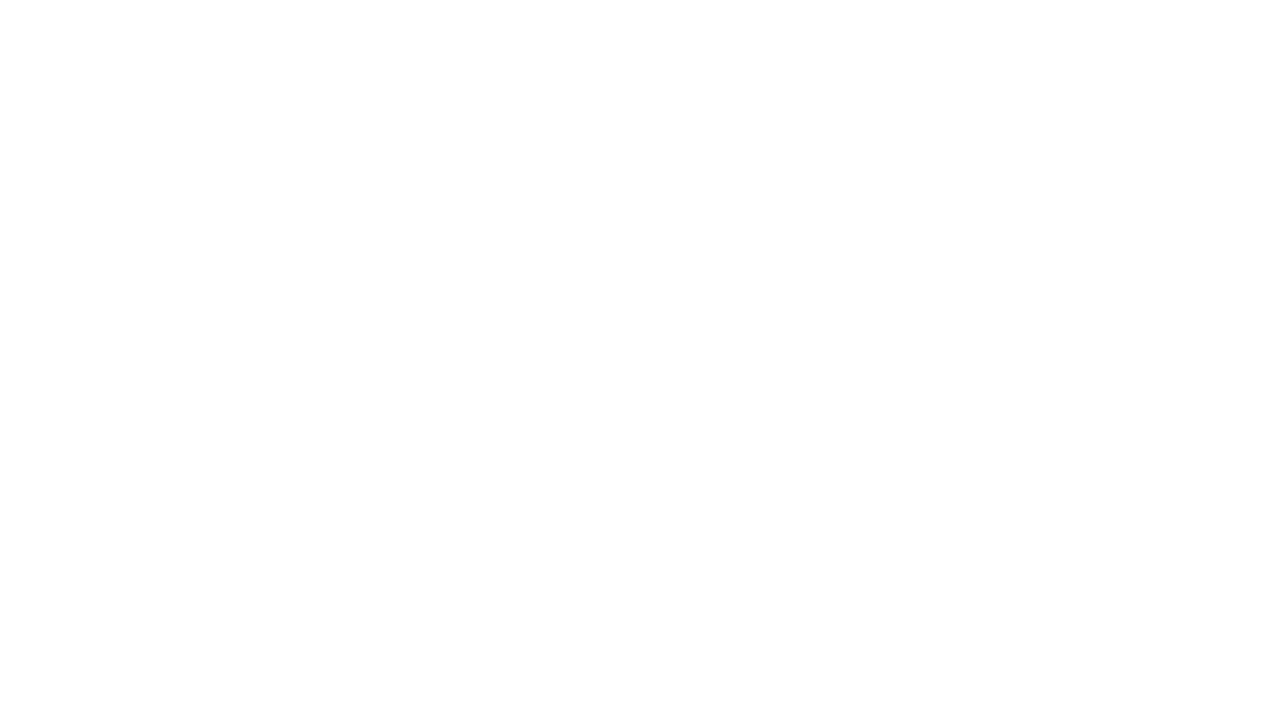
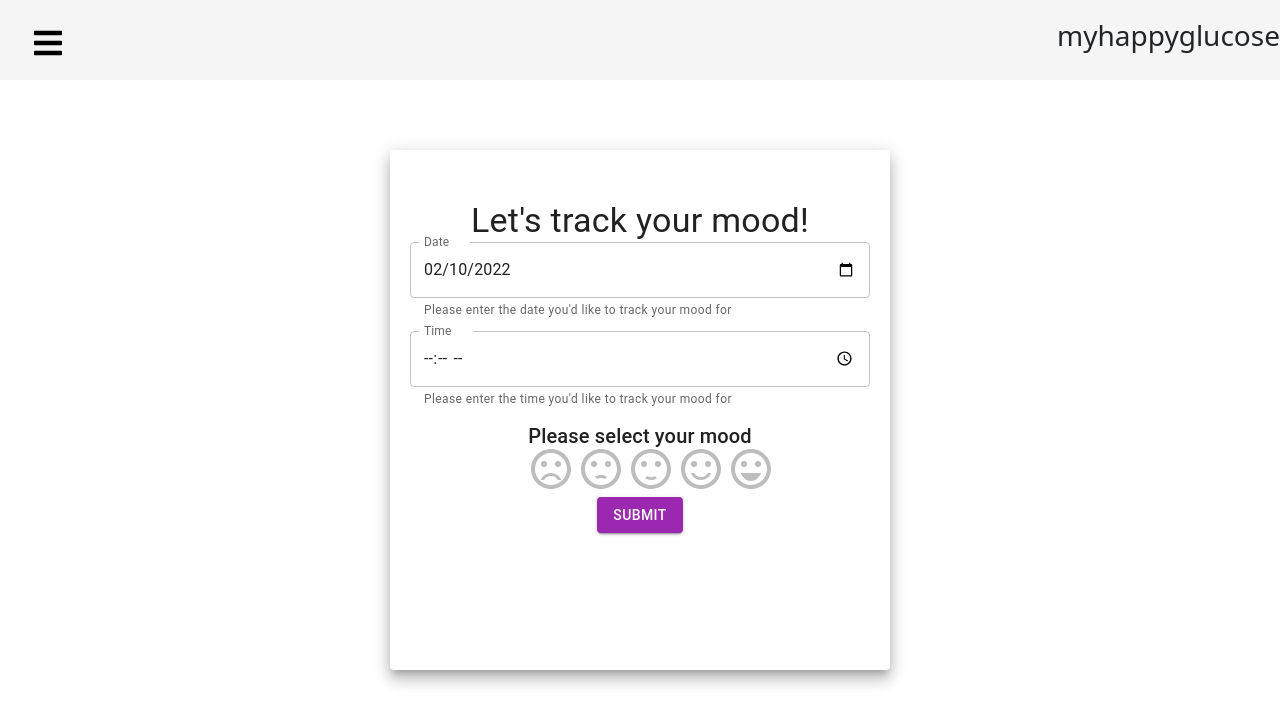
Before and after one commit to stephanie-chenn1/frontend-my-happy-glucose, a React (Create React App) app: page /track-mood in a window 1280 px wide. Before the commit this address had no page. Shown: the top 724 px of the page. Built offline with nearby package versions, Linux system fonts and the light colour scheme.

Commit message:
added mood tracking form

```diff
--- a/src/App.js
+++ b/src/App.js
@@ -12,6 +12,7 @@ import MealTracker from "./pages/TrackAMeal";
 import GlucoseTracker from "./pages/TrackGlucose";
 import Glucose from "./pages/Glucose";
 import FitnessTracker from "./pages/TrackFitness";
+import MoodTracker from "./pages/TrackMood";
 import Login from "./pages/Login";
 import { useState, useEffect } from "react";
 import axios from "axios";
@@ -20,6 +21,7 @@ function App() {
   const [numOfMealsSubmitted, setNumOfMealsSubmitted] = useState(0);
   const [numOfGlucoseSubmitted, setNumOfGlucoseSubmitted] = useState(0);
   const [numOfFitnessSubmitted, setNumOfFitnessSubmitted] = useState(0);
+  const [numOfMoodSubmitted, setNumOfMoodSubmitted] = useState(0);
 
   return (
     <div>
@@ -34,6 +36,7 @@ function App() {
                 numOfMealsSubmitted={numOfMealsSubmitted}
                 numOfGlucoseSubmitted={numOfGlucoseSubmitted}
                 numOfFitnessSubmitted={numOfFitnessSubmitted}
+                numOfMoodSubmitted={numOfMoodSubmitted}
               />
             }
           />
@@ -70,6 +73,16 @@ function App() {
             }
           />
           <Route path="/fitness" exact element={<Fitness />} />
+          <Route
+            path="/track-mood"
+            exact
+            element={
+              <MoodTracker
+                setNumOfMoodSubmitted={setNumOfMoodSubmitted}
+                numOfMoodSubmitted={numOfMoodSubmitted}
+              />
+            }
+          />
         </Routes>
       </Router>
     </div>
--- a/src/components/DailySummary.js
+++ b/src/components/DailySummary.js
@@ -6,6 +6,7 @@ const DailySummary = (props) => {
   let numOfMealsSubmitted = props.numOfMealsSubmitted;
   let numOfGlucoseSubmitted = props.numOfGlucoseSubmitted;
   let numOfFitnessSubmitted = props.numOfFitnessSubmitted;
+  let numOfMoodSubmitted = props.numOfMoodSubmitted;
 
   return (
     <div>
@@ -28,6 +29,12 @@ const DailySummary = (props) => {
             today!
           </h3>
         ) : null}
+        {numOfMoodSubmitted > 0 ? (
+          <h3>
+            ‣You've successfully submitted {numOfMoodSubmitted} mood tracking(s)
+            today!
+          </h3>
+        ) : null}
       </div>
     </div>
   );
--- a/src/components/NavList.css
+++ b/src/components/NavList.css
@@ -2,13 +2,9 @@
     background-color: rgb(245, 245, 245);
     height: 80px;
     display: flex;
-    justify-content: start;
+    justify-content: space-around;
     align-items: center;
 }
-
-/* .app-name {
-    margin-left: 10px;
-} */
 
 .menu-bars {
     margin-left: 2rem;
--- a/src/components/NavList.js
+++ b/src/components/NavList.js
@@ -5,6 +5,7 @@ import * as AiIcons from "react-icons/ai";
 import { Link } from "react-router-dom";
 import "./NavList.css";
 import { IconContext } from "react-icons";
+import Button from "@mui/material/Button";
 
 const NavList = () => {
   const [sidebar, setSidebar] = useState(false);
@@ -14,10 +15,12 @@ const NavList = () => {
     <>
       <IconContext.Provider value={{ color: "black" }}>
         <div className="navbar">
-          <Link to="#" className="menu-bars">
-            <FaIcons.FaBars onClick={showSidebar} />
-          </Link>
-          <h3 className="app-name">myhappyglucose</h3>
+          <div className="topLeft">
+            <Link to="#" className="menu-bars">
+              <FaIcons.FaBars onClick={showSidebar} />
+            </Link>
+          </div>
+          <h3>myhappyglucose</h3>
         </div>
         <nav className={sidebar ? "nav-menu active" : "nav-menu"}>
           <ul className="nav-menu-items" onClick={showSidebar}>
--- a/src/pages/Home.js
+++ b/src/pages/Home.js
@@ -15,6 +15,7 @@ const Home = (props) => {
   let numOfMealsSubmitted = props.numOfMealsSubmitted;
   let numOfGlucoseSubmitted = props.numOfGlucoseSubmitted;
   let numOfFitnessSubmitted = props.numOfFitnessSubmitted;
+  let numOfMoodSubmitted = props.numOfMoodSubmitted;
 
   return (
     <div>
@@ -46,14 +47,23 @@ const Home = (props) => {
           Track your fitness
         </button>
         <button className="button">Track your sleep</button>
-        <button className="button">Track your mood</button>
+        <button
+          className="button"
+          onClick={() => {
+            navigate("/track-mood");
+          }}
+        >
+          Track your mood
+        </button>
         {numOfMealsSubmitted ||
         numOfGlucoseSubmitted ||
-        numOfFitnessSubmitted ? (
+        numOfFitnessSubmitted ||
+        numOfMoodSubmitted ? (
           <DailySummary
             numOfMealsSubmitted={numOfMealsSubmitted}
             numOfGlucoseSubmitted={numOfGlucoseSubmitted}
             numOfFitnessSubmitted={numOfFitnessSubmitted}
+            numOfMoodSubmitted={numOfMoodSubmitted}
           />
         ) : null}
       </Stack>
--- a/src/pages/TrackGlucose.js
+++ b/src/pages/TrackGlucose.js
@@ -66,7 +66,7 @@ const GlucoseTracker = (props) => {
         noValidate
         autoComplete="off"
       >
-        <div className="meal-form">
+        <div className="glucose-form">
           <form>
             <h3>Let's track your glucose levels!</h3>
             <div className="input-field">
--- /dev/null
+++ b/src/pages/TrackMood.css
@@ -0,0 +1,14 @@
+.mood-form {
+    text-align: center;
+    margin-top: 30px;
+}
+
+.input-field {
+    margin-bottom: 10px;
+}
+
+.icon {
+    margin-top: 5px;
+    margin-right: 10px;
+    transform: scale(2)
+}
--- /dev/null
+++ b/src/pages/TrackMood.js
@@ -0,0 +1,180 @@
+import React from "react";
+import "./TrackMood.css";
+import { Dropdown } from "react-bootstrap";
+import TimePicker from "react-time-picker";
+import { useState, useEffect } from "react";
+import TextField from "@mui/material/TextField";
+import Button from "@mui/material/Button";
+import Input from "@mui/material/Input";
+import MenuItem from "@mui/material/MenuItem";
+import Box from "@mui/material/Box";
+import { useNavigate } from "react-router-dom";
+import axios from "axios";
+import Alert from "@mui/material/Alert";
+import NavList from "../components/NavList";
+import { Paper } from "@material-ui/core";
+import { Rating } from "@mui/material";
+import SentimentVeryDissatisfiedIcon from "@mui/icons-material/SentimentVeryDissatisfied";
+import SentimentDissatisfiedIcon from "@mui/icons-material/SentimentDissatisfied";
+import SentimentSatisfiedIcon from "@mui/icons-material/SentimentSatisfied";
+import SentimentSatisfiedAltIcon from "@mui/icons-material/SentimentSatisfiedAltOutlined";
+import SentimentVerySatisfiedIcon from "@mui/icons-material/SentimentVerySatisfied";
+import Typography from "@material-ui/core/Typography";
+
+const customIcons = {
+  1: {
+    icon: <SentimentVeryDissatisfiedIcon className="icon" />,
+    label: "Very unhappy",
+  },
+  2: {
+    icon: <SentimentDissatisfiedIcon className="icon" />,
+    label: "Unhappy",
+  },
+  3: {
+    icon: <SentimentSatisfiedIcon className="icon" />,
+    label: "Neutral",
+  },
+  4: {
+    icon: <SentimentSatisfiedAltIcon className="icon" />,
+    label: "Happy",
+  },
+  5: {
+    icon: <SentimentVerySatisfiedIcon className="icon" />,
+    label: "Very happy",
+  },
+};
+
+const MoodTracker = (props) => {
+  let navigate = useNavigate();
+
+  let numOfMoodSubmitted = props.numOfMoodSubmitted;
+  let setNumOfMoodSubmitted = props.setNumOfMoodSubmitted;
+
+  let curr = new Date();
+  let dateToday = curr.toISOString().substr(0, 10);
+
+  // States
+  const [formFields, setFormFields] = useState({
+    mood: "",
+    time: "",
+    date: dateToday,
+  });
+
+  const paperStyle = {
+    padding: 20,
+    height: "65vh",
+    width: 500,
+    margin: "70px auto",
+  };
+
+  const IconContainer = (props) => {
+    const { value, ...other } = props;
+    return <span {...other}>{customIcons[value].icon}</span>;
+  };
+
+  const addNewMood = () => {
+    axios
+      .post("http://127.0.0.1:8000/api/users/1/mood", {
+        mood: formFields.mood,
+        time: formFields.time,
+        date: formFields.date,
+        user: 1,
+      })
+      .then((response) => {
+        console.log(response.data);
+        console.log(numOfMoodSubmitted);
+        setNumOfMoodSubmitted(numOfMoodSubmitted + 1);
+        setFormFields({
+          qty: "",
+          unit: "",
+          food: "",
+          time: "",
+          date: dateToday,
+        });
+        navigate("/dashboard");
+      })
+      .catch((err) => {
+        console.log(err);
+        setFormFields({
+          qty: "",
+          unit: "",
+          food: "",
+          time: "",
+          date: dateToday,
+        });
+      });
+  };
+
+  return (
+    <div>
+      <NavList />
+      <Paper elevation={10} style={paperStyle}>
+        <div className="mood-form">
+          <form>
+            <Typography variant="h4">Let's track your mood!</Typography>
+            <div className="input-field">
+              <TextField
+                id="date"
+                label="Date"
+                type="date"
+                defaultValue={dateToday}
+                fullWidth
+                helperText="Please enter the date you'd like to track your mood for"
+                onChange={(e) => {
+                  setFormFields({
+                    ...formFields,
+                    date: e.target.value,
+                  });
+                }}
+              />
+            </div>
+            <div className="input-field">
+              <TextField
+                id="time"
+                label="Time"
+                type="time"
+                fullWidth
+                InputLabelProps={{
+                  shrink: true,
+                }}
+                helperText="Please enter the time you'd like to track your mood for"
+                onChange={(e) => {
+                  setFormFields({
+                    ...formFields,
+                    time: e.target.value,
+                  });
+                }}
+              />
+            </div>
+            <div className="input-field">
+              <Typography variant="h6">Please select your mood</Typography>
+              <Rating
+                name="rating"
+                size="large"
+                IconContainerComponent={IconContainer}
+                highlightSelectedOnly
+                onClick={(e) => {
+                  setFormFields({
+                    ...formFields,
+                    mood: e.target.value,
+                  });
+                }}
+              />
+            </div>
+            <div className="input-field">
+              <Button
+                variant="contained"
+                color="secondary"
+                onClick={addNewMood}
+              >
+                Submit
+              </Button>
+            </div>
+          </form>
+        </div>
+      </Paper>
+    </div>
+  );
+};
+
+export default MoodTracker;
```
Also changed, not shown: src/components/NavListData.css (deleted).
